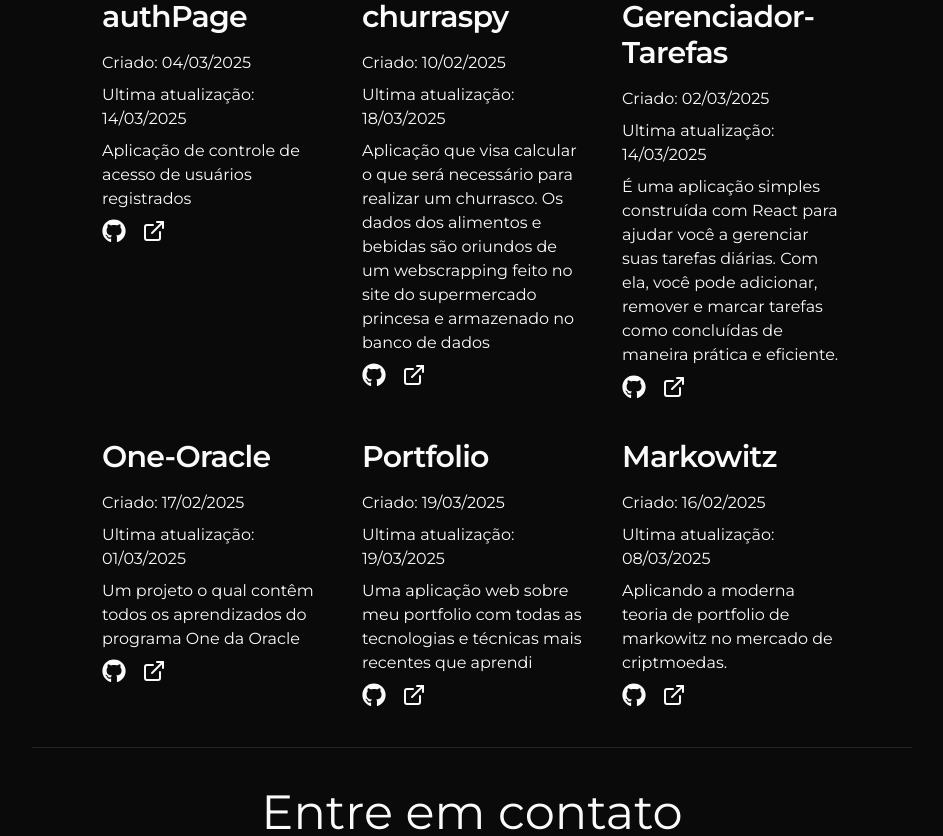
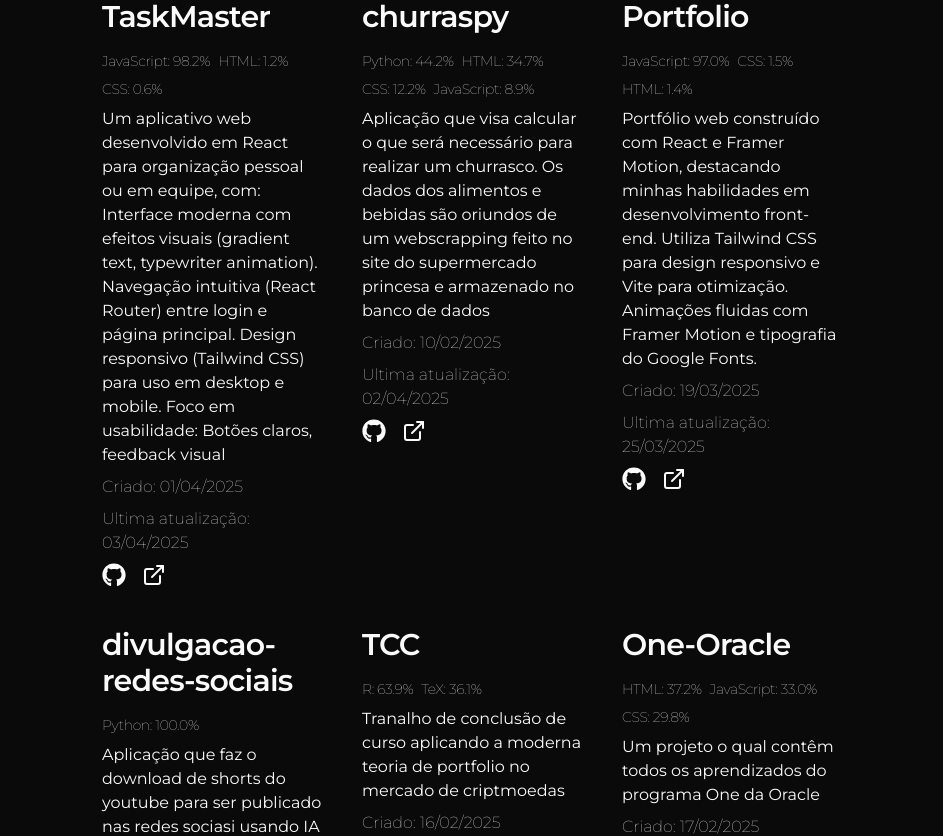
Before and after one commit to matheus-costa-dev/Portfolio, a React (Vite) app: page / in a window 1280 px wide. Shown: the part 3440-4276 px from the top of the page, without its empty margins (168-1111 px from the left). Built offline with nearby package versions, Linux system fonts and the light colour scheme.

Commit message:
adicionado a seção langs no portfólio

```diff
--- a/src/components/Projects.jsx
+++ b/src/components/Projects.jsx
@@ -3,7 +3,7 @@ import { PROJECTS_CONTENT } from "../constant/index"
 import { FaGithub } from "react-icons/fa"
 import { LuExternalLink } from "react-icons/lu";
 import {format} from "date-fns"
-import {motion} from "motion/react"
+import { motion } from "motion/react";
 
 
 function Projects() {
@@ -20,23 +20,42 @@ function Projects() {
                                 initial={"hidden"}
                                 whileInView={"visible"}
                                 className="text-2xl md:text-3xl font-semibold tracking-tight mb-2">{project.name}</motion.h3>
+                                <motion.ul
+                                variants={slideXMotion(100,.1)}
+                                initial={"hidden"}
+                                whileInView={"visible"}
+                                className="flex flex-wrap gap-2 text-sm font-thin tracking-tight">
+                                    {
+                                        project.langs && Object.entries(project.langs).map(([key, value], index) => {
+                                            return (
+                                                <li key={index}>
+                                                    <span>{key}: </span>
+                                                    <span>{ (value * 100).toFixed(1) + "%"}</span>
+                                                </li>
+                                            )
+                                        })
+                                    }
+                                </motion.ul>
+                                <motion.span
+                                variants={slideXMotion(-100,.4)}
+                                initial={"hidden"}
+                                whileInView={"visible"}
+                                >{project.description}</motion.span>
+
                                 <motion.p
                                 variants={slideXMotion(100,.2)}
                                 initial={"hidden"}
                                 whileInView={"visible"}
+                                className="font-thin"
                                 >Criado: {format(new Date(project.created), "dd/MM/yyyy")} </motion.p>
                                 <motion.p
                                 variants={slideXMotion(-100,.3)}
                                 initial={"hidden"}
                                 whileInView={"visible"}
+                                className="font-thin"
                                 >Ultima atualização: {format(new Date(project.updated), "dd/MM/yyyy")} </motion.p>
-                                <motion.span
-                                variants={slideXMotion(100,.4)}
-                                initial={"hidden"}
-                                whileInView={"visible"}
-                                >{project.description}</motion.span>
                                 <motion.div
-                                variants={slideXMotion(-100,.5)}
+                                variants={slideXMotion(100,.5)}
                                 initial={"hidden"}
                                 whileInView={"visible"}
                                 className="flex gap-4 text-2xl">
--- a/src/constant/index.js
+++ b/src/constant/index.js
@@ -78,17 +78,17 @@ fácil acessibilidade no futuro`
 // export const PROJECTS_CONTENT = await getRepos("matheus-costa-dev")
 export const PROJECTS_CONTENT = [
   {
-    "name": "authPage",
-    "description": "Aplicação de controle de acesso de usuários registrados",
-    "url": "https://github.com/matheus-costa-dev/authPage",
+    "name": "TaskMaster",
+    "description": "Um aplicativo web desenvolvido em React para organização pessoal ou em equipe, com:  Interface moderna com efeitos visuais (gradient text, typewriter animation).  Navegação intuitiva (React Router) entre login e página principal.  Design responsivo (Tailwind CSS) para uso em desktop e mobile.  Foco em usabilidade: Botões claros, feedback visual",
+    "url": "https://github.com/matheus-costa-dev/TaskMaster",
     "langs": {
-      "JavaScript": 0.987,
+      "JavaScript": 0.982,
       "HTML": 0.012,
-      "CSS": 0.001
+      "CSS": 0.006
     },
-    "created": "2025-03-04T02:40:14.000Z",
-    "updated": "2025-03-14T20:34:47.000Z",
-    "homepage": "https://auth-page-gilt.vercel.app"
+    "created": "2025-04-01T17:47:26.000Z",
+    "updated": "2025-04-03T00:46:01.000Z",
+    "homepage": "https://taskmaster-theta-gray.vercel.app/"
   },
   {
     "name": "churraspy",
@@ -101,21 +101,44 @@ export const PROJECTS_CONTENT = [
       "JavaScript": 0.089
     },
     "created": "2025-02-10T14:49:35.000Z",
-    "updated": "2025-03-18T13:23:01.000Z",
+    "updated": "2025-04-02T13:23:43.000Z",
     "homepage": "https://matheuspc.pythonanywhere.com/"
   },
   {
-    "name": "Gerenciador-Tarefas",
-    "description": "É uma aplicação simples construída com React para ajudar você a gerenciar suas tarefas diárias. Com ela, você pode adicionar, remover e marcar tarefas como concluídas de maneira prática e eficiente.",
-    "url": "https://github.com/matheus-costa-dev/Gerenciador-Tarefas",
+    "name": "Portfolio",
+    "description": "Portfólio web construído com React e Framer Motion, destacando minhas habilidades em desenvolvimento front-end. Utiliza Tailwind CSS para design responsivo e Vite para otimização. Animações fluidas com Framer Motion e tipografia do Google Fonts.",
+    "url": "https://github.com/matheus-costa-dev/Portfolio",
     "langs": {
-      "JavaScript": 0.968,
-      "HTML": 0.029,
-      "CSS": 0.003
+      "JavaScript": 0.97,
+      "CSS": 0.015,
+      "HTML": 0.014
     },
-    "created": "2025-03-02T23:45:54.000Z",
-    "updated": "2025-03-14T13:43:05.000Z",
-    "homepage": "https://gerenciador-tarefas-inky.vercel.app"
+    "created": "2025-03-19T02:16:09.000Z",
+    "updated": "2025-03-25T15:08:36.000Z",
+    "homepage": "https://portfolio-brown-gamma-63.vercel.app"
+  },
+  {
+    "name": "divulgacao-redes-sociais",
+    "description": "Aplicação que faz o download de shorts do youtube para ser publicado nas redes sociasi usando IA para gerar os textos com hashtags apropriadas",
+    "url": "https://github.com/matheus-costa-dev/divulgacao-redes-sociais",
+    "langs": {
+      "Python": 1
+    },
+    "created": "2025-03-22T12:16:28.000Z",
+    "updated": "2025-03-25T14:20:48.000Z",
+    "homepage": ""
+  },
+  {
+    "name": "TCC",
+    "description": "Tranalho de conclusão de curso aplicando a moderna teoria de portfolio no mercado de criptmoedas",
+    "url": "https://github.com/matheus-costa-dev/TCC",
+    "langs": {
+      "R": 0.639,
+      "TeX": 0.361
+    },
+    "created": "2025-02-16T23:56:20.000Z",
+    "updated": "2025-03-08T01:48:25.000Z",
+    "homepage": ""
   },
   {
     "name": "One-Oracle",
@@ -129,34 +152,8 @@ export const PROJECTS_CONTENT = [
     "created": "2025-02-17T14:19:50.000Z",
     "updated": "2025-03-01T19:50:44.000Z",
     "homepage": "https://matheus-costa-dev.github.io/One-Oracle/"
-  },
-  {
-    "name": "Portfolio",
-    "description": "Uma aplicação web sobre meu portfolio com todas as tecnologias e técnicas mais recentes que aprendi",
-    "url": "https://github.com/matheus-costa-dev/Portfolio",
-    "langs": {
-      "JavaScript": 0.97,
-      "CSS": 0.016,
-      "HTML": 0.014
-    },
-    "created": "2025-03-19T02:16:09.000Z",
-    "updated": "2025-03-19T02:21:48.000Z",
-    "homepage": null
-  },
-  {
-    "name": "Markowitz",
-    "description": "Aplicando a moderna teoria de portfolio de markowitz no mercado de criptmoedas.",
-    "url": "https://github.com/matheus-costa-dev/TCC",
-    "langs": {
-      "R": 0.639,
-      "TeX": 0.361
-    },
-    "created": "2025-02-16T23:56:20.000Z",
-    "updated": "2025-03-08T01:48:25.000Z",
-    "homepage": ""
   }
 ]
-
 
 export const CONTACT_CONTENT = {
   Address: "Rua Waldir Tavares",
--- a/src/constant/repos.json
+++ b/src/constant/repos.json
@@ -1,16 +1,16 @@
 [
   {
-    "name": "authPage",
-    "description": "Aplicação de controle de acesso de usuários registrados",
-    "url": "https://github.com/matheus-costa-dev/authPage",
+    "name": "TaskMaster",
+    "description": "Um aplicativo web desenvolvido em React para organização pessoal ou em equipe, com:  Interface moderna com efeitos visuais (gradient text, typewriter animation).  Navegação intuitiva (React Router) entre login e página principal.  Design responsivo (Tailwind CSS) para uso em desktop e mobile.  Foco em usabilidade: Botões claros, feedback visual",
+    "url": "https://github.com/matheus-costa-dev/TaskMaster",
     "langs": {
-      "JavaScript": 0.987,
+      "JavaScript": 0.982,
       "HTML": 0.012,
-      "CSS": 0.001
+      "CSS": 0.006
     },
-    "created": "2025-03-04T02:40:14.000Z",
-    "updated": "2025-03-14T20:34:47.000Z",
-    "homepage": "https://auth-page-gilt.vercel.app"
+    "created": "2025-04-01T17:47:26.000Z",
+    "updated": "2025-04-03T00:46:01.000Z",
+    "homepage": "https://taskmaster-theta-gray.vercel.app/"
   },
   {
     "name": "churraspy",
@@ -23,21 +23,44 @@
       "JavaScript": 0.089
     },
     "created": "2025-02-10T14:49:35.000Z",
-    "updated": "2025-03-18T13:23:01.000Z",
+    "updated": "2025-04-02T13:23:43.000Z",
     "homepage": "https://matheuspc.pythonanywhere.com/"
   },
   {
-    "name": "Gerenciador-Tarefas",
-    "description": "É uma aplicação simples construída com React para ajudar você a gerenciar suas tarefas diárias. Com ela, você pode adicionar, remover e marcar tarefas como concluídas de maneira prática e eficiente.",
-    "url": "https://github.com/matheus-costa-dev/Gerenciador-Tarefas",
+    "name": "Portfolio",
+    "description": "Portfólio web construído com React e Framer Motion, destacando minhas habilidades em desenvolvimento front-end. Utiliza Tailwind CSS para design responsivo e Vite para otimização. Animações fluidas com Framer Motion e tipografia do Google Fonts.",
+    "url": "https://github.com/matheus-costa-dev/Portfolio",
     "langs": {
-      "JavaScript": 0.968,
-      "HTML": 0.029,
-      "CSS": 0.003
+      "JavaScript": 0.97,
+      "CSS": 0.015,
+      "HTML": 0.014
     },
-    "created": "2025-03-02T23:45:54.000Z",
-    "updated": "2025-03-14T13:43:05.000Z",
-    "homepage": "https://gerenciador-tarefas-inky.vercel.app"
+    "created": "2025-03-19T02:16:09.000Z",
+    "updated": "2025-03-25T15:08:36.000Z",
+    "homepage": "https://portfolio-brown-gamma-63.vercel.app"
+  },
+  {
+    "name": "divulgacao-redes-sociais",
+    "description": "Aplicação que faz o download de shorts do youtube para ser publicado nas redes sociasi usando IA para gerar os textos com hashtags apropriadas",
+    "url": "https://github.com/matheus-costa-dev/divulgacao-redes-sociais",
+    "langs": {
+      "Python": 1
+    },
+    "created": "2025-03-22T12:16:28.000Z",
+    "updated": "2025-03-25T14:20:48.000Z",
+    "homepage": ""
+  },
+  {
+    "name": "TCC",
+    "description": "Tranalho de conclusão de curso aplicando a moderna teoria de portfolio no mercado de criptmoedas",
+    "url": "https://github.com/matheus-costa-dev/TCC",
+    "langs": {
+      "R": 0.639,
+      "TeX": 0.361
+    },
+    "created": "2025-02-16T23:56:20.000Z",
+    "updated": "2025-03-08T01:48:25.000Z",
+    "homepage": ""
   },
   {
     "name": "One-Oracle",
@@ -51,30 +74,5 @@
     "created": "2025-02-17T14:19:50.000Z",
     "updated": "2025-03-01T19:50:44.000Z",
     "homepage": "https://matheus-costa-dev.github.io/One-Oracle/"
-  },
-  {
-    "name": "Portfolio",
-    "description": "Uma aplicação web sobre meu portfolio com todas as tecnologias e técnicas mais recentes que aprendi",
-    "url": "https://github.com/matheus-costa-dev/Portfolio",
-    "langs": {
-      "JavaScript": 0.97,
-      "CSS": 0.016,
-      "HTML": 0.014
-    },
-    "created": "2025-03-19T02:16:09.000Z",
-    "updated": "2025-03-19T02:21:48.000Z",
-    "homepage": null
-  },
-  {
-    "name": "TCC",
-    "description": "Tranalho de conclusão de curso aplicando a moderna teoria de portfolio no mercado de criptmoedas",
-    "url": "https://github.com/matheus-costa-dev/TCC",
-    "langs": {
-      "R": 0.639,
-      "TeX": 0.361
-    },
-    "created": "2025-02-16T23:56:20.000Z",
-    "updated": "2025-03-08T01:48:25.000Z",
-    "homepage": ""
   }
 ]
```
Also changed, not shown: src/constant/repo.js (+9 -7 lines).
